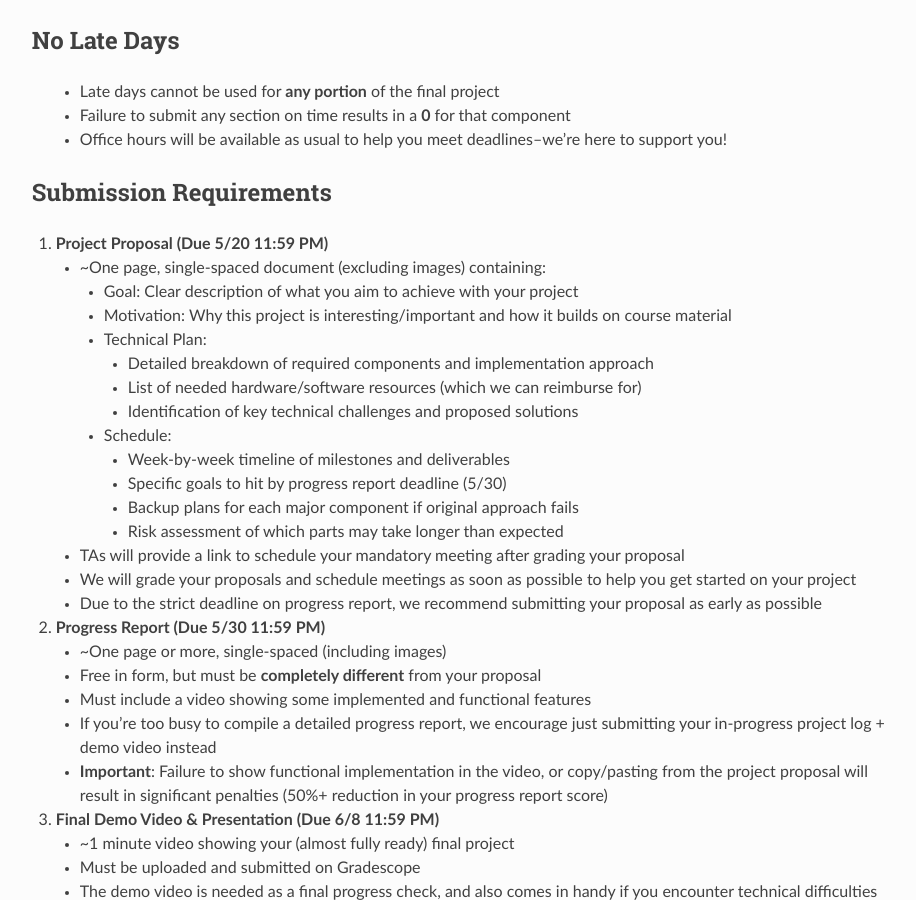
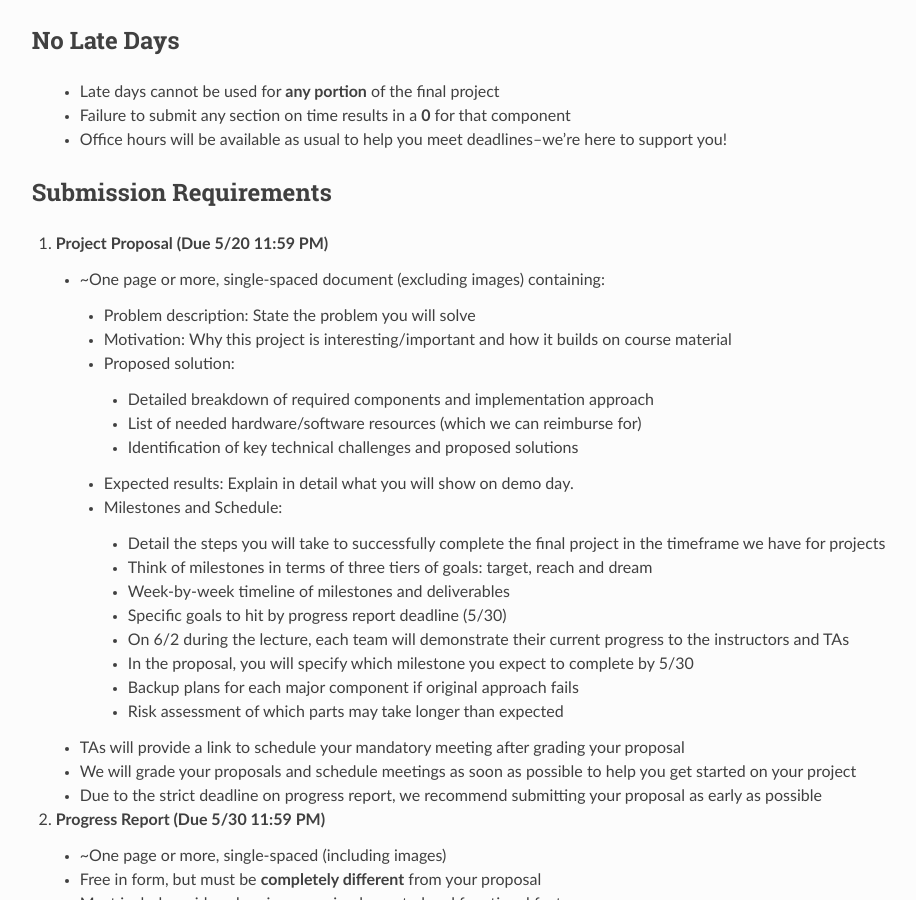
Before and after one commit to cs123-stanford/cs123-stanford, a Sphinx documentation site: the page built from docs/schedule/final-project/final_project_overview.rst, in a window 1280 px wide and 900 px high, scrolled down 208 px. Shown: the whole window, without its empty margins (320-1236 px from the left). Built offline with Sphinx 7.4.7 and the Read the Docs theme 3.1.0, drawn with Linux system fonts in a browser that asks for light colours.

Commit message:
Updates project proposal with Ankush's email

```diff
--- a/docs/schedule/final-project/final_project_overview.rst
+++ b/docs/schedule/final-project/final_project_overview.rst
@@ -14,20 +14,24 @@
 
 1. **Project Proposal (Due 5/20 11:59 PM)**
 
-   - ~One page, single-spaced document (excluding images) containing:
+   - ~One page or more, single-spaced document (excluding images) containing:
 
-     - Goal: Clear description of what you aim to achieve with your project
-     - Motivation: Why this project is interesting/important and how it builds on course material
-     - Technical Plan:
+     -  Problem description: State the problem you will solve
+     -  Motivation: Why this project is interesting/important and how it builds on course material
+     -  Proposed solution:
 
        - Detailed breakdown of required components and implementation approach
        - List of needed hardware/software resources (which we can reimburse for)
        - Identification of key technical challenges and proposed solutions
+     -  Expected results: Explain in detail what you will show on demo day.
+     -  Milestones and Schedule:
 
-     - Schedule:
-
+       - Detail the steps you will take to successfully complete the final project in the timeframe we have for projects
+       - Think of milestones in terms of three tiers of goals: target, reach and dream
        - Week-by-week timeline of milestones and deliverables
        - Specific goals to hit by progress report deadline (5/30)
+       - On 6/2 during the lecture, each team will demonstrate their current progress to the instructors and TAs
+       - In the proposal, you will specify which milestone you expect to complete by 5/30
        - Backup plans for each major component if original approach fails
        - Risk assessment of which parts may take longer than expected
 
```
